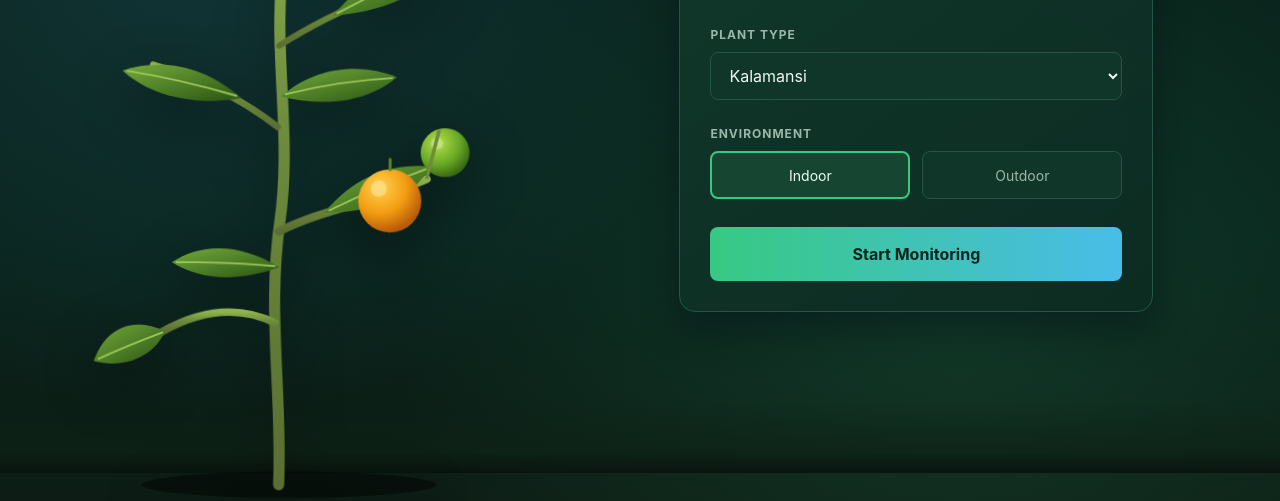
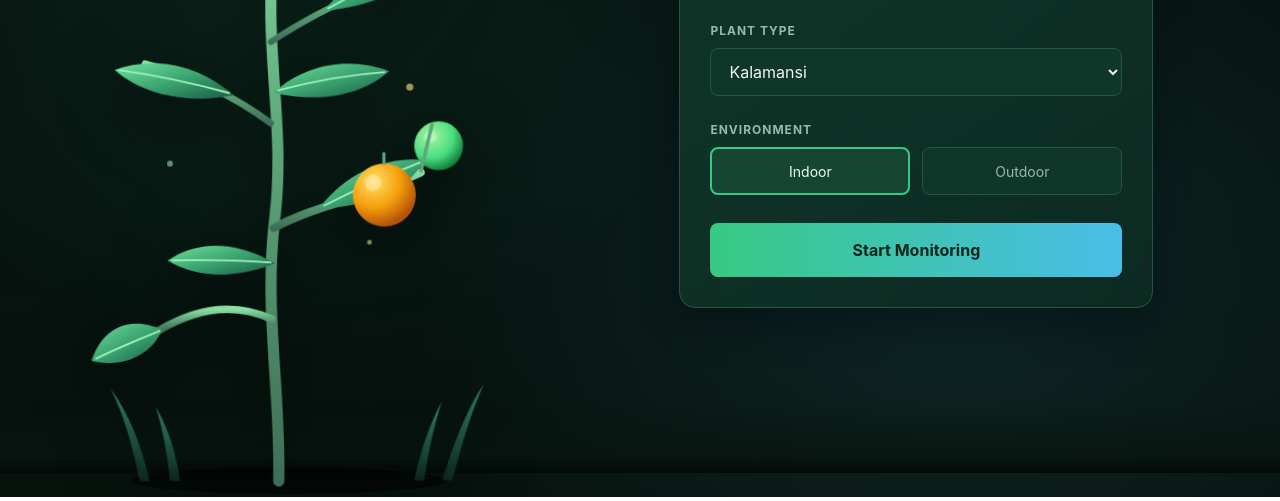
Before and after one commit to ilovemelasurej/SOLARIS, a plain HTML site: page index.html in a window 1280 px wide. Shown: the part 327-828 px from the top of the page. Drawn offline with Linux system fonts and the light colour scheme.

Commit message:
Add files via upload

```diff
--- a/index.html
+++ b/index.html
@@ -12,23 +12,23 @@
             width: 100%;
             margin: 0;
             background:
-                radial-gradient(circle at 16% 24%, rgba(73, 189, 232, 0.16), transparent 44%),
-                radial-gradient(circle at 75% 75%, rgba(55, 201, 130, 0.14), transparent 50%),
-                linear-gradient(180deg, #071b16 0%, #09221b 68%, #0d1d15 100%);
+                radial-gradient(circle at 22% 22%, rgba(55, 201, 130, 0.12), transparent 42%),
+                radial-gradient(circle at 75% 75%, rgba(73, 189, 232, 0.10), transparent 48%),
+                linear-gradient(180deg, #040b09 0%, #061410 65%, #07120d 100%);
             color: #edf8f1;
             font-family: "Inter", Arial, Helvetica, sans-serif;
             overflow-x: hidden;
         }
 
-        /* Ground mist line at very bottom */
+        /* Subtle bottom ground glow without any box */
         body.config-page::after {
             content: "";
             position: fixed;
             left: 0;
             right: 0;
             bottom: 0;
-            height: 70px;
-            background: linear-gradient(180deg, rgba(7, 27, 22, 0), rgba(14, 34, 22, 0.72) 70%, rgba(9, 20, 14, 0.95) 100%);
+            height: 68px;
+            background: linear-gradient(180deg, rgba(4, 11, 9, 0), rgba(8, 22, 16, 0.85) 75%, rgba(4, 10, 7, 0.98) 100%);
             pointer-events: none;
             z-index: 1;
         }
@@ -41,11 +41,11 @@
             display: grid;
             grid-template-columns: minmax(320px, 46vw) minmax(0, 1fr);
             align-items: center;
-            padding: 28px 36px 0 0;
+            padding: 24px 36px 0 0;
             box-sizing: border-box;
         }
 
-        /* Borderless plant anchored all the way to the bottom edge */
+        /* Borderless plant anchored straight to bottom edge */
         .plant-floor-anchor {
             position: relative;
             align-self: stretch;
@@ -62,7 +62,7 @@
             max-height: 94vh;
             display: block;
             overflow: visible;
-            filter: drop-shadow(0 18px 28px rgba(0, 0, 0, 0.45));
+            filter: drop-shadow(0 16px 32px rgba(0, 0, 0, 0.65));
         }
 
         .botanical-species {
@@ -73,38 +73,38 @@
             display: inline;
         }
 
-        /* Stem & branch extension animation (bottom -> top) */
+        /* Stem rising & extending upward (night-garden grow style) */
         .grow-stem {
-            stroke-dasharray: 900;
-            stroke-dashoffset: 900;
-            animation: stemExtend 1.35s cubic-bezier(0.22, 1, 0.36, 1) forwards;
+            stroke-dasharray: 950;
+            stroke-dashoffset: 950;
+            animation: nightStemGrow 1.45s cubic-bezier(0.22, 1, 0.36, 1) forwards;
         }
 
         .grow-branch-1 {
-            stroke-dasharray: 500;
-            stroke-dashoffset: 500;
-            animation: stemExtend 1.15s cubic-bezier(0.22, 1, 0.36, 1) 0.25s forwards;
+            stroke-dasharray: 520;
+            stroke-dashoffset: 520;
+            animation: nightStemGrow 1.2s cubic-bezier(0.22, 1, 0.36, 1) 0.28s forwards;
         }
 
         .grow-branch-2 {
-            stroke-dasharray: 500;
-            stroke-dashoffset: 500;
-            animation: stemExtend 1.15s cubic-bezier(0.22, 1, 0.36, 1) 0.48s forwards;
+            stroke-dasharray: 520;
+            stroke-dashoffset: 520;
+            animation: nightStemGrow 1.2s cubic-bezier(0.22, 1, 0.36, 1) 0.52s forwards;
         }
 
         .grow-branch-3 {
-            stroke-dasharray: 500;
-            stroke-dashoffset: 500;
-            animation: stemExtend 1.1s cubic-bezier(0.22, 1, 0.36, 1) 0.72s forwards;
+            stroke-dasharray: 520;
+            stroke-dashoffset: 520;
+            animation: nightStemGrow 1.1s cubic-bezier(0.22, 1, 0.36, 1) 0.76s forwards;
         }
 
-        /* Leaves, flowers & fruits sprouting in sequence as branches grow */
+        /* Leaves, flowers & fruits unfolding as stems rise */
         .sprout-leaf {
             opacity: 0;
-            transform: scale(0.15);
+            transform: scale(0.18) translateY(12px);
             transform-box: fill-box;
-            transform-origin: center;
-            animation: leafSprout 0.75s cubic-bezier(0.22, 1, 0.36, 1) forwards;
+            transform-origin: bottom center;
+            animation: nightLeafBloom 0.8s cubic-bezier(0.22, 1, 0.36, 1) forwards;
         }
 
         .d1 { animation-delay: 0.35s; }
@@ -112,12 +112,38 @@
         .d3 { animation-delay: 0.75s; }
         .d4 { animation-delay: 0.95s; }
         .d5 { animation-delay: 1.15s; }
-        .d6 { animation-delay: 1.32s; }
+        .d6 { animation-delay: 1.35s; }
 
-        /* Subtle living breeze once fully grown */
+        /* Continuous gentle sway like the video */
         .breeze-group {
-            transform-origin: 240px 710px;
-            animation: gentlePlantBreeze 5.2s ease-in-out 1.5s infinite;
+            transform-origin: 235px 724px;
+            animation: nightGardenSway 4.8s ease-in-out 1.4s infinite;
+        }
+
+        /* Ambient grass blades & glowing particles around the plant */
+        .grass-blade {
+            transform-box: fill-box;
+            transform-origin: bottom center;
+            animation: grassSway 4.2s ease-in-out infinite;
+        }
+
+        .grass-blade.alt {
+            animation-duration: 5.1s;
+            animation-delay: -1.4s;
+        }
+
+        .firefly-dot {
+            animation: fireflyFloat 4.5s ease-in-out infinite;
+        }
+
+        .firefly-dot.f2 {
+            animation-duration: 5.8s;
+            animation-delay: -1.8s;
+        }
+
+        .firefly-dot.f3 {
+            animation-duration: 6.4s;
+            animation-delay: -3.1s;
         }
 
         .config-card-column {
@@ -134,33 +160,53 @@
             box-sizing: border-box;
         }
 
-        @keyframes stemExtend {
+        @keyframes nightStemGrow {
             to {
                 stroke-dashoffset: 0;
             }
         }
 
-        @keyframes leafSprout {
+        @keyframes nightLeafBloom {
             0% {
                 opacity: 0;
-                transform: scale(0.15);
+                transform: scale(0.18) translateY(12px);
             }
             70% {
                 opacity: 1;
-                transform: scale(1.05);
+                transform: scale(1.05) translateY(-2px);
             }
             100% {
                 opacity: 1;
-                transform: scale(1);
+                transform: scale(1) translateY(0);
             }
         }
 
-        @keyframes gentlePlantBreeze {
+        @keyframes nightGardenSway {
             0%, 100% {
-                transform: rotate(0deg);
+                transform: rotate(-1.1deg);
             }
             50% {
-                transform: rotate(1.1deg);
+                transform: rotate(1.4deg);
+            }
+        }
+
+        @keyframes grassSway {
+            0%, 100% {
+                transform: rotate(-2deg);
+            }
+            50% {
+                transform: rotate(2.5deg);
+            }
+        }
+
+        @keyframes fireflyFloat {
+            0%, 100% {
+                opacity: 0.25;
+                transform: translateY(0px) scale(0.85);
+            }
+            50% {
+                opacity: 0.95;
+                transform: translateY(-10px) scale(1.15);
             }
         }
 
@@ -186,59 +232,76 @@
 </head>
 <body class="config-page">
     <main class="solaris-layout-stage">
-        <!-- FULL-HEIGHT BORDERLESS BOTANICAL PLANT AT BOTTOM EDGE -->
+        <!-- FULL-HEIGHT BORDERLESS NIGHT-GARDEN PLANT AT BOTTOM EDGE -->
         <div class="plant-floor-anchor" aria-label="Animated Plant Growth Preview">
-            <svg id="plantBotanicalSvg" class="plant-botanical-svg" viewBox="0 0 480 740" role="img" aria-label="Realistic Kalamansi and Oregano Growth Animation">
+            <svg id="plantBotanicalSvg" class="plant-botanical-svg" viewBox="0 0 480 740" role="img" aria-label="Animated Kalamansi and Oregano Plant">
                 <defs>
-                    <!-- Kalamansi botanical gradients -->
                     <linearGradient id="kalamansiStemGrad" x1="0%" y1="100%" x2="0%" y2="0%">
-                        <stop offset="0%" stop-color="#5a6e32" />
-                        <stop offset="55%" stop-color="#6c8b3c" />
-                        <stop offset="100%" stop-color="#8eb24d" />
+                        <stop offset="0%" stop-color="#3f6e58" />
+                        <stop offset="55%" stop-color="#5da87a" />
+                        <stop offset="100%" stop-color="#8be0a6" />
                     </linearGradient>
 
                     <linearGradient id="kalamansiLeafGrad" x1="0%" y1="0%" x2="100%" y2="100%">
-                        <stop offset="0%" stop-color="#76a83b" />
-                        <stop offset="55%" stop-color="#4b7c25" />
-                        <stop offset="100%" stop-color="#2c5215" />
+                        <stop offset="0%" stop-color="#6ce09b" />
+                        <stop offset="55%" stop-color="#379e6c" />
+                        <stop offset="100%" stop-color="#1b5c42" />
                     </linearGradient>
 
                     <radialGradient id="ripeKalamansiGrad" cx="34%" cy="28%" r="72%">
-                        <stop offset="0%" stop-color="#ffd24c" />
-                        <stop offset="58%" stop-color="#f39c12" />
-                        <stop offset="100%" stop-color="#b85d07" />
+                        <stop offset="0%" stop-color="#ffe066" />
+                        <stop offset="58%" stop-color="#f59e0b" />
+                        <stop offset="100%" stop-color="#b45309" />
                     </radialGradient>
 
                     <radialGradient id="unripeKalamansiGrad" cx="35%" cy="30%" r="72%">
-                        <stop offset="0%" stop-color="#b5df4b" />
-                        <stop offset="62%" stop-color="#68a825" />
-                        <stop offset="100%" stop-color="#396911" />
+                        <stop offset="0%" stop-color="#a7f3a0" />
+                        <stop offset="62%" stop-color="#4ade80" />
+                        <stop offset="100%" stop-color="#15803d" />
                     </radialGradient>
 
-                    <!-- Oregano botanical gradients (soft sage/mint + veins) -->
                     <linearGradient id="oreganoStemGrad" x1="0%" y1="100%" x2="0%" y2="0%">
-                        <stop offset="0%" stop-color="#5d7d6e" />
-                        <stop offset="100%" stop-color="#8ab39e" />
+                        <stop offset="0%" stop-color="#476e60" />
+                        <stop offset="100%" stop-color="#87c2ad" />
                     </linearGradient>
 
                     <linearGradient id="oreganoLeafGrad" x1="15%" y1="10%" x2="85%" y2="90%">
-                        <stop offset="0%" stop-color="#b8dcd0" />
-                        <stop offset="55%" stop-color="#8abca9" />
-                        <stop offset="100%" stop-color="#649482" />
+                        <stop offset="0%" stop-color="#b7e7d7" />
+                        <stop offset="55%" stop-color="#7ec2aa" />
+                        <stop offset="100%" stop-color="#4d8a75" />
+                    </linearGradient>
+
+                    <linearGradient id="grassGrad" x1="0%" y1="100%" x2="0%" y2="0%">
+                        <stop offset="0%" stop-color="#0e2b22" />
+                        <stop offset="100%" stop-color="#369672" />
                     </linearGradient>
                 </defs>
 
-                <!-- Ground shadow right at bottom edge (y = 724) -->
-                <ellipse cx="235" cy="724" rx="145" ry="13" fill="rgba(0, 0, 0, 0.45)" />
+                <!-- Soft ground glow & shadow at bottom edge -->
+                <ellipse cx="235" cy="724" rx="155" ry="13" fill="rgba(0, 0, 0, 0.55)" />
+
+                <!-- Surrounding night-garden grass blades -->
+                <g opacity="0.85">
+                    <path class="grass-blade" d="M 88 724 Q 76 668 58 634 Q 84 668 98 724 Z" fill="url(#grassGrad)" />
+                    <path class="grass-blade alt" d="M 118 724 Q 112 680 102 652 Q 120 680 128 724 Z" fill="url(#grassGrad)" />
+                    <path class="grass-blade" d="M 358 724 Q 368 676 384 646 Q 374 678 368 724 Z" fill="url(#grassGrad)" />
+                    <path class="grass-blade alt" d="M 386 724 Q 402 664 424 628 Q 408 668 396 724 Z" fill="url(#grassGrad)" />
+                </g>
+
+                <!-- Glowing firefly particles like the Short -->
+                <g>
+                    <circle class="firefly-dot" cx="122" cy="430" r="3" fill="#b9f8d3" />
+                    <circle class="firefly-dot f2" cx="352" cy="340" r="3.5" fill="#fde68a" />
+                    <circle class="firefly-dot f3" cx="288" cy="195" r="2.6" fill="#99f6e4" />
+                    <circle class="firefly-dot f2" cx="155" cy="245" r="2.8" fill="#bbf7d0" />
+                    <circle class="firefly-dot" cx="325" cy="510" r="2.5" fill="#fef08a" />
+                </g>
 
                 <g id="breezeWrapper" class="breeze-group">
-                    <!-- ==================== KALAMANSI BOTANICAL BRANCH ==================== -->
+                    <!-- ==================== KALAMANSI ==================== -->
                     <g id="speciesKalamansi" class="botanical-species is-active">
-                        <!-- Main stem extending from bottom edge (724) up to crown (115) -->
                         <path class="grow-stem" d="M 225 724 C 228 635, 212 555, 224 465 C 236 375, 214 295, 226 205 C 231 165, 226 135, 222 108"
                               stroke="url(#kalamansiStemGrad)" stroke-width="11" stroke-linecap="round" fill="none" />
-
-                        <!-- Secondary branches growing outward -->
                         <path class="grow-branch-1" d="M 220 565 C 185 548, 148 552, 108 575"
                               stroke="url(#kalamansiStemGrad)" stroke-width="7.5" stroke-linecap="round" fill="none" />
                         <path class="grow-branch-1" d="M 223 475 C 268 452, 315 446, 368 422"
@@ -252,38 +315,36 @@
                         <path class="grow-branch-3" d="M 225 182 C 254 156, 276 138, 298 122"
                               stroke="url(#kalamansiStemGrad)" stroke-width="5" stroke-linecap="round" fill="none" />
 
-                        <!-- Lower & mid citrus leaves with midrib & veins -->
                         <g class="sprout-leaf d1">
                             <path d="M 112 574 C 76 558, 52 575, 42 604 C 74 612, 102 598, 112 574 Z" fill="url(#kalamansiLeafGrad)" />
-                            <path d="M 110 575 Q 76 588 46 602" stroke="#9bc758" stroke-width="1.8" fill="none" />
+                            <path d="M 110 575 Q 76 588 46 602" stroke="#9ef0be" stroke-width="1.8" fill="none" />
                         </g>
 
                         <g class="sprout-leaf d2">
                             <path d="M 224 510 C 182 485, 145 488, 118 506 C 148 525, 188 524, 224 510 Z" fill="url(#kalamansiLeafGrad)" />
-                            <path d="M 220 509 Q 170 505 122 506" stroke="#9bc758" stroke-width="1.8" fill="none" />
+                            <path d="M 220 509 Q 170 505 122 506" stroke="#9ef0be" stroke-width="1.8" fill="none" />
                         </g>
 
                         <g class="sprout-leaf d2">
                             <path d="M 268 456 C 296 420, 336 406, 372 410 C 354 442, 312 456, 268 456 Z" fill="url(#kalamansiLeafGrad)" />
-                            <path d="M 272 454 Q 320 430 368 412" stroke="#9bc758" stroke-width="1.8" fill="none" />
+                            <path d="M 272 454 Q 320 430 368 412" stroke="#9ef0be" stroke-width="1.8" fill="none" />
                         </g>
 
                         <g class="sprout-leaf d3">
                             <path d="M 185 344 C 148 312, 105 305, 68 318 C 98 345, 144 352, 185 344 Z" fill="url(#kalamansiLeafGrad)" />
-                            <path d="M 181 342 Q 125 326 72 318" stroke="#9bc758" stroke-width="1.8" fill="none" />
+                            <path d="M 181 342 Q 125 326 72 318" stroke="#9ef0be" stroke-width="1.8" fill="none" />
                         </g>
 
                         <g class="sprout-leaf d3">
                             <path d="M 224 342 C 258 312, 302 308, 338 322 C 308 348, 264 352, 224 342 Z" fill="url(#kalamansiLeafGrad)" />
-                            <path d="M 228 340 Q 282 326 334 323" stroke="#9bc758" stroke-width="1.8" fill="none" />
+                            <path d="M 228 340 Q 282 326 334 323" stroke="#9ef0be" stroke-width="1.8" fill="none" />
                         </g>
 
                         <g class="sprout-leaf d4">
                             <path d="M 275 262 C 304 224, 344 206, 384 208 C 364 242, 322 258, 275 262 Z" fill="url(#kalamansiLeafGrad)" />
-                            <path d="M 278 260 Q 330 232 380 210" stroke="#9bc758" stroke-width="1.8" fill="none" />
+                            <path d="M 278 260 Q 330 232 380 210" stroke="#9ef0be" stroke-width="1.8" fill="none" />
                         </g>
 
-                        <!-- Upper tender leaves & white citrus blossoms -->
                         <g class="sprout-leaf d4">
                             <path d="M 192 170 C 164 134, 132 122, 102 132 C 126 158, 160 168, 192 170 Z" fill="url(#kalamansiLeafGrad)" />
                         </g>
@@ -296,7 +357,6 @@
                             <path d="M 248 158 C 278 132, 314 124, 346 134 C 322 158, 286 164, 248 158 Z" fill="url(#kalamansiLeafGrad)" />
                         </g>
 
-                        <!-- Small white citrus flowers -->
                         <g class="sprout-leaf d5" transform="translate(148, 128)">
                             <circle cx="0" cy="-7" r="6" fill="#fffdf5" />
                             <circle cx="7" cy="-2" r="6" fill="#fffdf5" />
@@ -315,23 +375,21 @@
                             <circle cx="0" cy="0" r="2.8" fill="#f5b82e" />
                         </g>
 
-                        <!-- Ripe golden kalamansi fruit & green unripe fruit -->
                         <g class="sprout-leaf d5">
                             <circle cx="332" cy="444" r="31" fill="url(#ripeKalamansiGrad)" />
                             <circle cx="321" cy="432" r="8" fill="rgba(255, 255, 255, 0.32)" />
-                            <path d="M 332 413 L 332 403" stroke="#5b7d26" stroke-width="3" stroke-linecap="round" />
+                            <path d="M 332 413 L 332 403" stroke="#5da87a" stroke-width="3" stroke-linecap="round" />
                         </g>
 
                         <g class="sprout-leaf d6">
                             <circle cx="386" cy="396" r="24" fill="url(#unripeKalamansiGrad)" />
                             <circle cx="378" cy="387" r="6" fill="rgba(255, 255, 255, 0.28)" />
-                            <path d="M 380 374 L 368 422" stroke="#6c8b3c" stroke-width="3.5" fill="none" />
+                            <path d="M 380 374 L 368 422" stroke="#5da87a" stroke-width="3.5" fill="none" />
                         </g>
                     </g>
 
-                    <!-- ==================== OREGANO BOTANICAL CLUSTER ==================== -->
+                    <!-- ==================== OREGANO ==================== -->
                     <g id="speciesOregano" class="botanical-species">
-                        <!-- Main herb stems extending from bottom edge (724) -->
                         <path class="grow-stem" d="M 232 724 C 228 635, 234 545, 226 455 C 220 385, 232 325, 228 265"
                               stroke="url(#oreganoStemGrad)" stroke-width="8.5" stroke-linecap="round" fill="none" />
                         <path class="grow-branch-1" d="M 230 620 C 192 585, 152 562, 110 542"
@@ -347,55 +405,54 @@
                         <path class="grow-branch-3" d="M 229 332 C 262 304, 288 282, 314 260"
                               stroke="url(#oreganoStemGrad)" stroke-width="4.4" stroke-linecap="round" fill="none" />
 
-                        <!-- Broad veined oregano leaves (inspired by image_90bdd5.jpg) -->
                         <g class="sprout-leaf d1">
                             <path d="M 118 548 C 82 522, 54 544, 48 588 C 72 612, 114 596, 134 564 Z" fill="url(#oreganoLeafGrad)" />
-                            <path d="M 124 562 L 62 582 M 102 568 L 84 545 M 96 572 L 88 596" stroke="#537c6c" stroke-width="1.6" fill="none" />
+                            <path d="M 124 562 L 62 582 M 102 568 L 84 545 M 96 572 L 88 596" stroke="#3c6e5d" stroke-width="1.6" fill="none" />
                         </g>
 
                         <g class="sprout-leaf d2">
                             <path d="M 352 532 C 388 506, 418 528, 422 574 C 396 598, 354 582, 336 548 Z" fill="url(#oreganoLeafGrad)" />
-                            <path d="M 344 546 L 408 568 M 368 554 L 386 530 M 374 558 L 382 582" stroke="#537c6c" stroke-width="1.6" fill="none" />
+                            <path d="M 344 546 L 408 568 M 368 554 L 386 530 M 374 558 L 382 582" stroke="#3c6e5d" stroke-width="1.6" fill="none" />
                         </g>
 
                         <g class="sprout-leaf d2">
                             <path d="M 226 530 C 186 496, 152 512, 148 558 C 176 584, 218 568, 234 542 Z" fill="url(#oreganoLeafGrad)" />
-                            <path d="M 228 538 L 162 554 M 202 544 L 184 520 M 196 548 L 188 572" stroke="#537c6c" stroke-width="1.6" fill="none" />
+                            <path d="M 228 538 L 162 554 M 202 544 L 184 520 M 196 548 L 188 572" stroke="#3c6e5d" stroke-width="1.6" fill="none" />
                         </g>
 
                         <g class="sprout-leaf d3">
                             <path d="M 110 404 C 72 376, 44 398, 42 444 C 68 468, 112 452, 128 420 Z" fill="url(#oreganoLeafGrad)" />
-                            <path d="M 120 418 L 58 438 M 96 424 L 78 402 M 90 428 L 82 452" stroke="#537c6c" stroke-width="1.6" fill="none" />
+                            <path d="M 120 418 L 58 438 M 96 424 L 78 402 M 90 428 L 82 452" stroke="#3c6e5d" stroke-width="1.6" fill="none" />
                         </g>
 
                         <g class="sprout-leaf d3">
                             <path d="M 354 386 C 392 358, 422 380, 424 426 C 398 450, 354 434, 338 402 Z" fill="url(#oreganoLeafGrad)" />
-                            <path d="M 346 400 L 408 420 M 370 406 L 388 384 M 376 410 L 384 434" stroke="#537c6c" stroke-width="1.6" fill="none" />
+                            <path d="M 346 400 L 408 420 M 370 406 L 388 384 M 376 410 L 384 434" stroke="#3c6e5d" stroke-width="1.6" fill="none" />
                         </g>
 
                         <g class="sprout-leaf d4">
                             <path d="M 226 392 C 184 358, 150 376, 148 422 C 176 446, 220 430, 234 402 Z" fill="url(#oreganoLeafGrad)" />
-                            <path d="M 228 398 L 164 416 M 202 404 L 184 382 M 196 408 L 188 432" stroke="#537c6c" stroke-width="1.6" fill="none" />
+                            <path d="M 228 398 L 164 416 M 202 404 L 184 382 M 196 408 L 188 432" stroke="#3c6e5d" stroke-width="1.6" fill="none" />
                         </g>
 
                         <g class="sprout-leaf d4">
                             <path d="M 234 382 C 276 348, 310 366, 312 412 C 284 436, 240 420, 228 392 Z" fill="url(#oreganoLeafGrad)" />
-                            <path d="M 234 388 L 298 406 M 258 394 L 276 372 M 264 398 L 272 422" stroke="#537c6c" stroke-width="1.6" fill="none" />
+                            <path d="M 234 388 L 298 406 M 258 394 L 276 372 M 264 398 L 272 422" stroke="#3c6e5d" stroke-width="1.6" fill="none" />
                         </g>
 
                         <g class="sprout-leaf d5">
                             <path d="M 162 278 C 132 252, 108 270, 108 308 C 130 328, 166 314, 178 290 Z" fill="url(#oreganoLeafGrad)" />
-                            <path d="M 170 288 L 120 304" stroke="#537c6c" stroke-width="1.5" fill="none" />
+                            <path d="M 170 288 L 120 304" stroke="#3c6e5d" stroke-width="1.5" fill="none" />
                         </g>
 
                         <g class="sprout-leaf d5">
                             <path d="M 304 268 C 334 242, 358 260, 358 298 C 336 318, 300 304, 288 280 Z" fill="url(#oreganoLeafGrad)" />
-                            <path d="M 296 278 L 346 294" stroke="#537c6c" stroke-width="1.5" fill="none" />
+                            <path d="M 296 278 L 346 294" stroke="#3c6e5d" stroke-width="1.5" fill="none" />
                         </g>
 
                         <g class="sprout-leaf d6">
                             <path d="M 228 275 C 202 232, 214 196, 232 182 C 250 196, 256 232, 234 275 Z" fill="url(#oreganoLeafGrad)" />
-                            <path d="M 230 268 L 232 192" stroke="#537c6c" stroke-width="1.6" fill="none" />
+                            <path d="M 230 268 L 232 192" stroke="#3c6e5d" stroke-width="1.6" fill="none" />
                         </g>
                     </g>
                 </g>
@@ -430,9 +487,8 @@
             const plantSelect = document.querySelector("#plantType");
             const kalamansiGroup = document.querySelector("#speciesKalamansi");
             const oreganoGroup = document.querySelector("#speciesOregano");
-            const svgEl = document.querySelector("#plantBotanicalSvg");
 
-            function replayGrowthAndSwitch() {
+            function replayNightGrowth() {
                 if (!plantSelect || !kalamansiGroup || !oreganoGroup) return;
                 const isOregano = plantSelect.value.toLowerCase() === "oregano";
 
@@ -446,18 +502,10 @@
                     void el.offsetWidth;
                     el.style.animation = "";
                 });
-
-                if (svgEl) {
-                    svgEl.style.opacity = "0.92";
-                    requestAnimationFrame(() => {
-                        svgEl.style.transition = "opacity 0.25s ease";
-                        svgEl.style.opacity = "1";
-                    });
-                }
             }
 
-            plantSelect?.addEventListener("change", replayGrowthAndSwitch);
-            replayGrowthAndSwitch();
+            plantSelect?.addEventListener("change", replayNightGrowth);
+            replayNightGrowth();
         });
     </script>
 </body>
```
